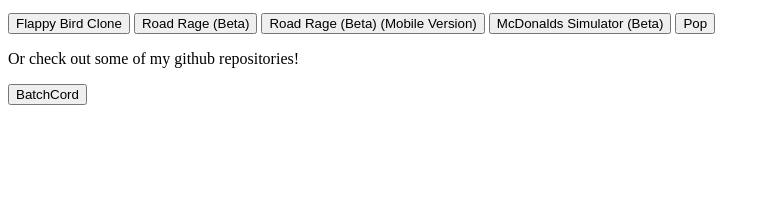
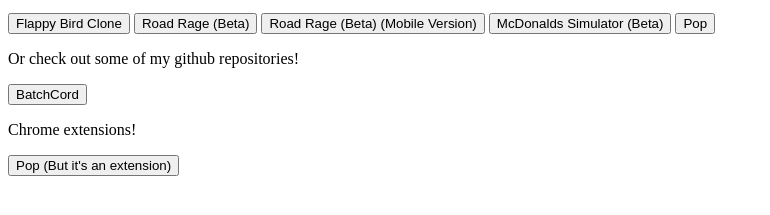
Before and after one commit to Electraboss/Electraboss.github.io, a plain HTML site: page index.html in a window 1280 px wide. Shown: the part 101-316 px from the top of the page, without its empty margins (0-770 px from the left). Drawn offline with Linux system fonts and the light colour scheme.

Commit message:
Pop Extension added

```diff
--- a/index.html
+++ b/index.html
@@ -26,6 +26,9 @@
     <button onclick="window.location.href='https://github.com/Electraboss/BatchCord';">
       BatchCord
     </button>
-
+<p>Chrome extensions!</p>
+    <button onclick="window.location.href='https://github.com/Electraboss/pop.crx';">
+      Pop (But it's an extension)
+    </button>
 </body>
 </html>
```
Also changed, not shown: 1 other file.
